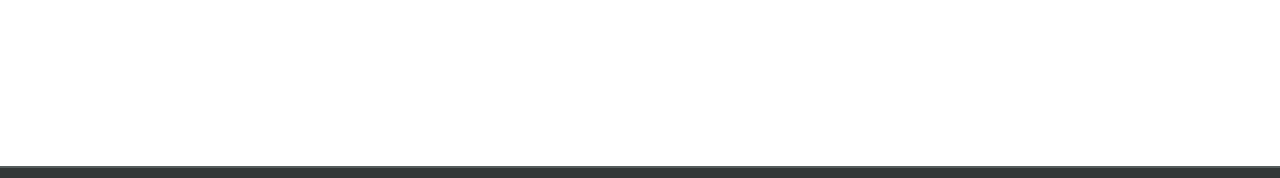
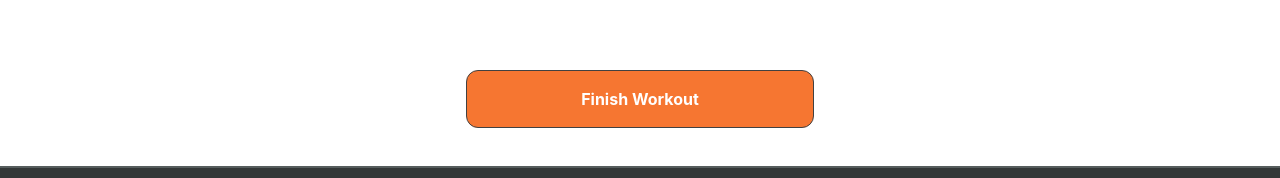
Before and after one commit to luca-0118/fitness-app, a React (Vite) app: page /session in a window 1280 px wide. Shown: the part 576-754 px from the top of the page. Built offline with nearby package versions, Linux system fonts and the light colour scheme; some icons are missing; what @dnd-kit/dom would draw is missing.

Commit message:
knop en route naar main en back end

```diff
--- a/src/pages/Session.tsx
+++ b/src/pages/Session.tsx
@@ -1,5 +1,5 @@
 import { useEffect, useState } from "react";
-import { useLocation } from "react-router-dom";
+import { useLocation, useNavigate } from "react-router-dom";
 import CountDownTimer from "../components/CountDownTimer";
 import StopWatch from "../components/StopWatch";
 import TabataTimer from "../components/TabataTimer";
@@ -13,9 +13,11 @@ interface SessionState {
 }
 
 export default function Session() {
+    const navigate = useNavigate();
     const [selectedTimer, setSelectedTimer] = useState("stopwatch");
     const [numSetsByExercise, setNumSetsByExercise] = useState<number[]>([]);
     const [expandedByExercise, setExpandedByExercise] = useState<boolean[]>([]);
+    const [isFinishing, setIsFinishing] = useState(false);
     const location = useLocation();
     const state = location.state as SessionState | null;
     const exercises = state?.exercises || [];
@@ -32,9 +34,28 @@ export default function Session() {
 
     }, [exercises.length]);
 
+    const handleFinishWorkout = async () => {
+        if (isFinishing) {
+            return;
+        }
+
+        try {
+            setIsFinishing(true);
+            const resp = await API.session.complete();
+
+            if (resp.ok) {
+                navigate("/");
+            }
+        } catch (error) {
+            console.error("Failed to finish workout", error);
+        } finally {
+            setIsFinishing(false);
+        }
+    };
+
     return (
         <>
-            <div className="w-full flex flex-col items-center pt-6 pb-24">
+            <div className="w-full flex flex-col items-center pt-6 pb-44">
                 <div className="relative mb-6">
                     {selectedTimer === "countdown" && <CountDownTimer onTimerChange={setSelectedTimer} />}
                     {selectedTimer === "stopwatch" && <StopWatch onTimerChange={setSelectedTimer} />}
@@ -89,6 +110,17 @@ export default function Session() {
                         </CurrentExercise>
                     ))
                 )}
+
+                <div className="fixed bottom-24 left-1/2 z-40 w-87 -translate-x-1/2">
+                    <button
+                        type="button"
+                        onClick={handleFinishWorkout}
+                        disabled={isFinishing}
+                        className="w-full rounded-xl border border-[#414141] bg-[#F67631] px-5 py-4 font-bold text-white transition-colors hover:bg-[#ff8a4a] disabled:cursor-not-allowed disabled:opacity-70"
+                    >
+                        {isFinishing ? "Finishing..." : "Finish Workout"}
+                    </button>
+                </div>
             </div>
         </>
     );
```
Also changed, not shown: src/components/FinishWorkoutButton.tsx (added), 1 other file (tests, documents, lock files or other folders).
